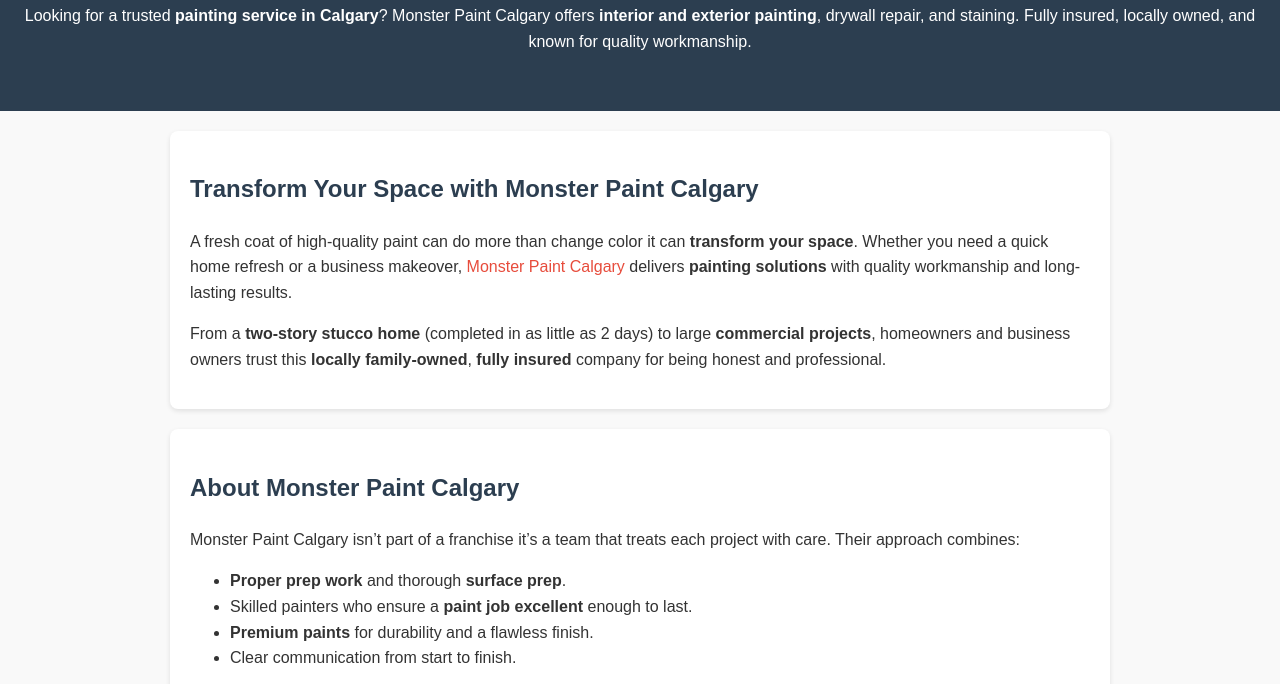
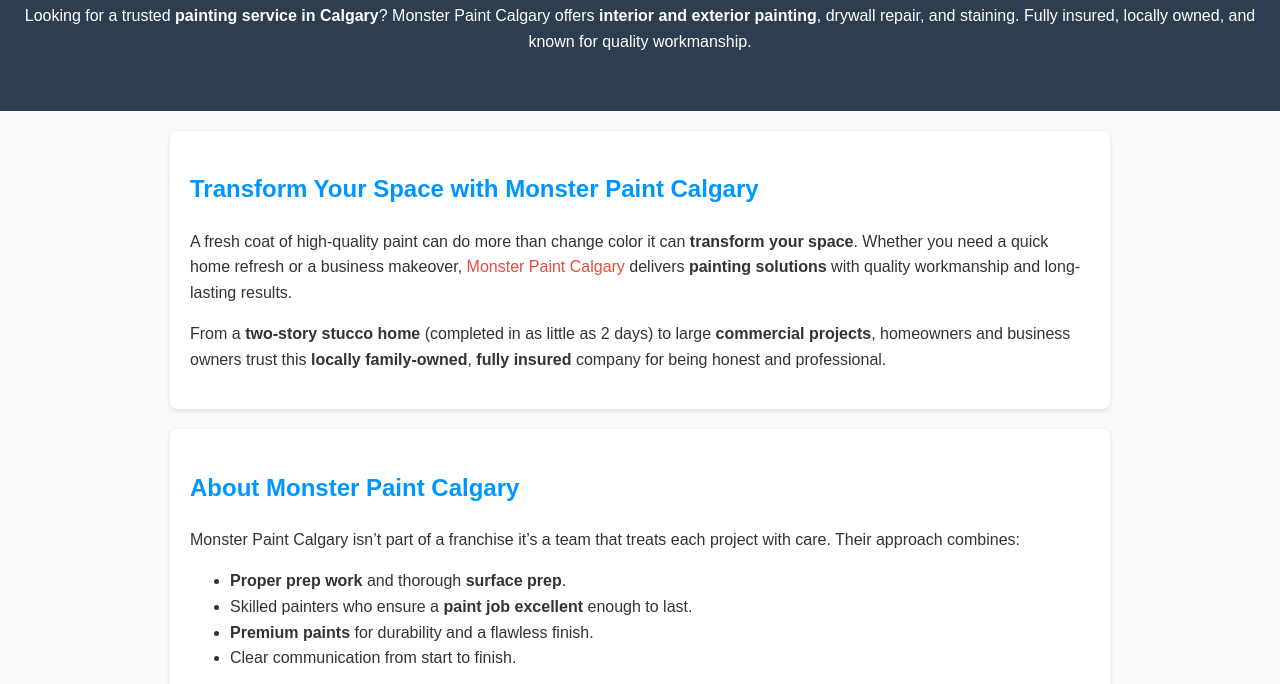
Before and after one commit to ahk7859/Monster-Paint-Calgary-Commercial-Painters-Renos-Ltd, a plain HTML site: page index.html in a window 1280 px wide. Shown: the part 109-793 px from the top of the page. Drawn offline with Linux system fonts and the light colour scheme.

Commit message:
Update style.css

```diff
--- a/style.css
+++ b/style.css
@@ -25,7 +25,7 @@ section {
   box-shadow: 0 2px 5px rgba(0,0,0,0.1);
 }
 h2 {
-  color: #2c3e50;
+  color: #0096FF;
 }
 footer {
   text-align: center;
```
